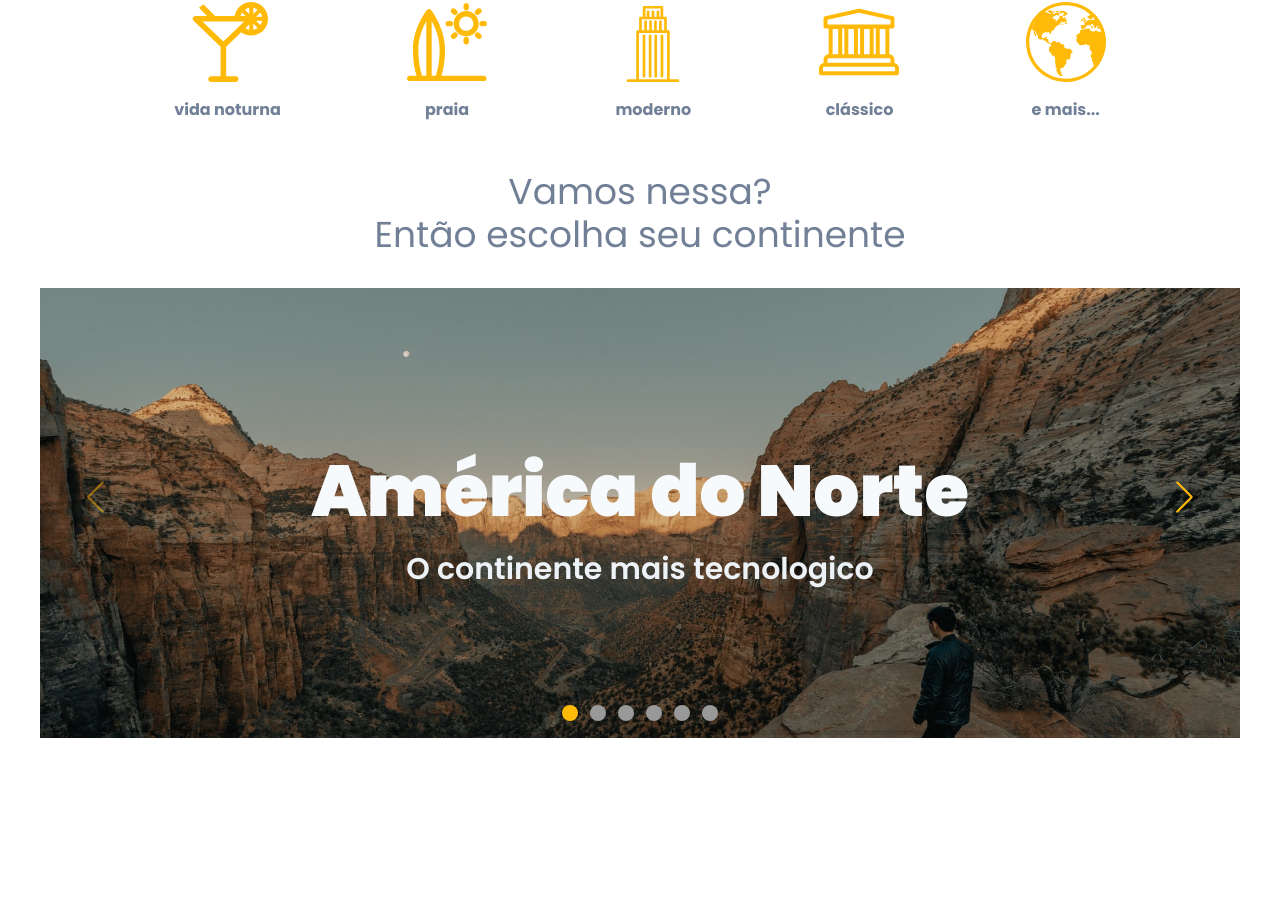
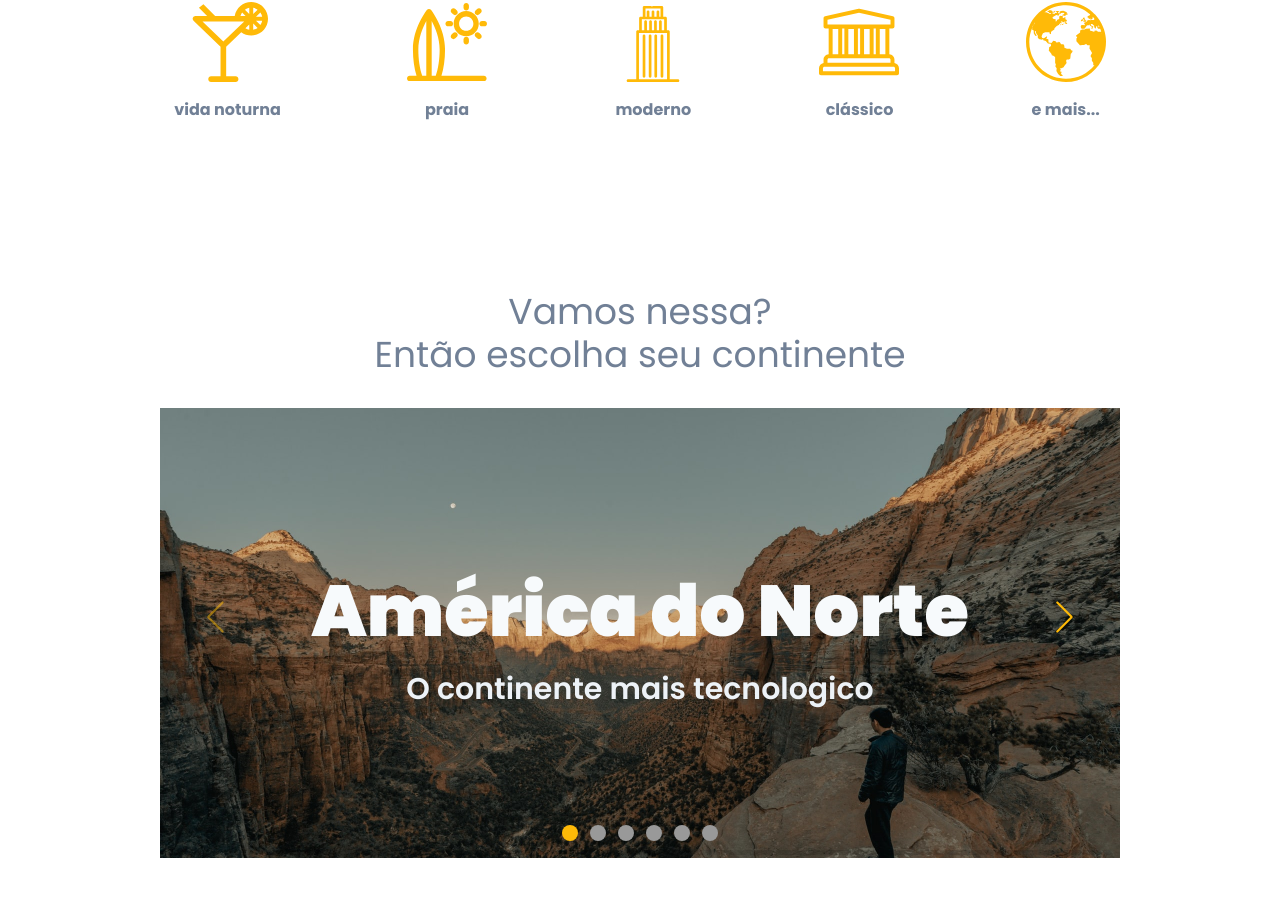
Before and after one commit to 0xb0b1/worldtrip, a Next.js app: page / in a window 1280 px wide. Shown: the part 459-1356 px from the top of the page. Before the commit the page ends 1261 px from the top, so only its background shows below. Built offline with nearby package versions, Linux system fonts and the light colour scheme.

Commit message:
center heading swiper text

```diff
--- a/src/components/SwiperContainer.tsx
+++ b/src/components/SwiperContainer.tsx
@@ -41,7 +41,7 @@ const SwiperContainer = () => {
   ];
 
   return (
-    <Box m="10">
+    <Box m={["10", "20", "30", "40"]}>
       <Heading as="h2" color="gray.500" fontWeight="500" textAlign="center">
         Vamos nessa? <Divider as="br" /> Então escolha seu continente
       </Heading>
--- a/src/components/SwiperContent.tsx
+++ b/src/components/SwiperContent.tsx
@@ -19,7 +19,7 @@ const SwiperContent = ({ name, description, image }: SwiperContentProps) => {
       height="450"
       mt="8"
     >
-      <Stack align="center" p="40" spacing={4}>
+      <Stack align="center" justify="center" pt="40" spacing={4}>
         <Heading
           as="h2"
           fontSize={["3xl", "5xl", "7xl"]}
```
